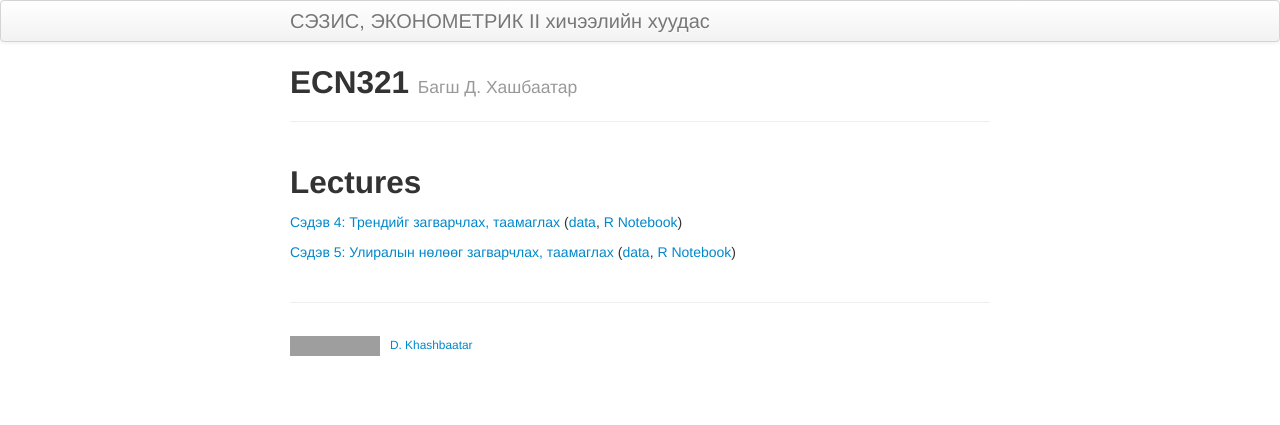
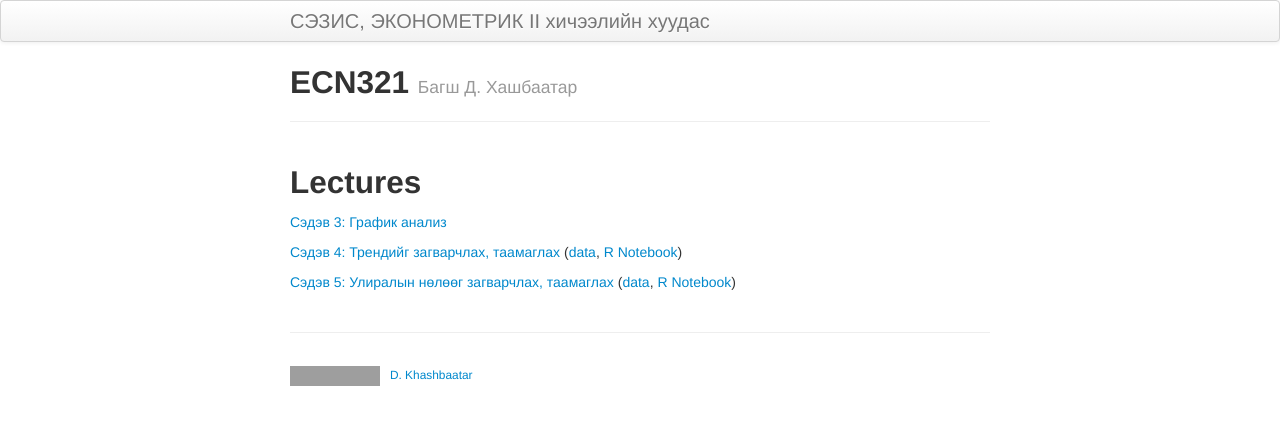
Before and after one commit to Suvd91/ecn321, a Jekyll site: the page built from index.md, in a window 1280 px wide. Shown: the top 425 px of the page. Built offline with Jekyll 4.4.1, drawn with Linux system fonts in a browser that asks for light colours; grey boxes are pictures that could not be loaded.

Commit message:
edit index.md

```diff
--- a/index.md
+++ b/index.md
@@ -7,6 +7,10 @@ description:
 
 ## Lectures
 
+
+
+[Сэдэв 3: График анализ](pages/Lectures/slide2.html)
+
 [Сэдэв 4: Трендийг загварчлах, таамаглах](pages/Lectures/slide3.html) ([data](pages/Lectures/ch5data.Rdata), [R Notebook](pages/Lectures/Notebook1.html))
 
 [Сэдэв 5: Улиралын нөлөөг загварчлах, таамаглах](pages/Lectures/slide4.html) ([data](pages/Lectures/ch6data.Rdata), [R Notebook](pages/Lectures/Notebook2.html))
```
